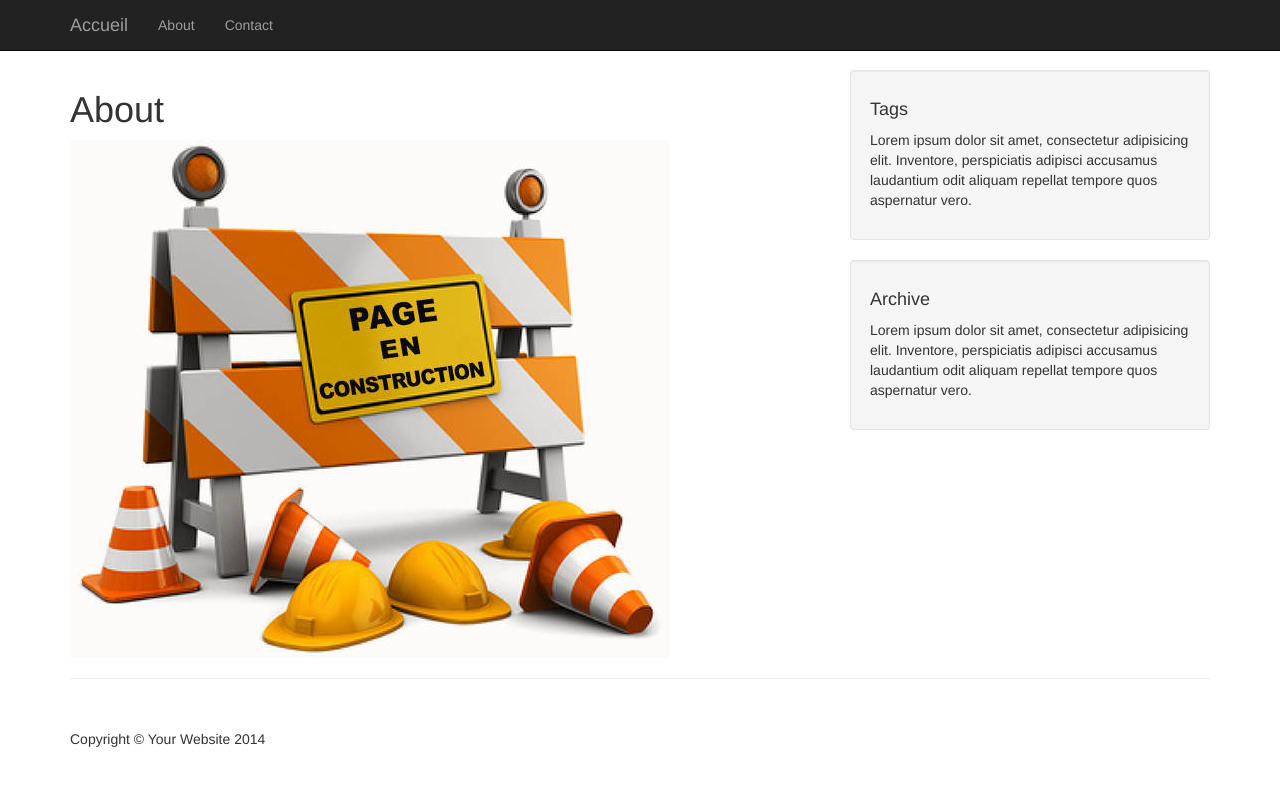
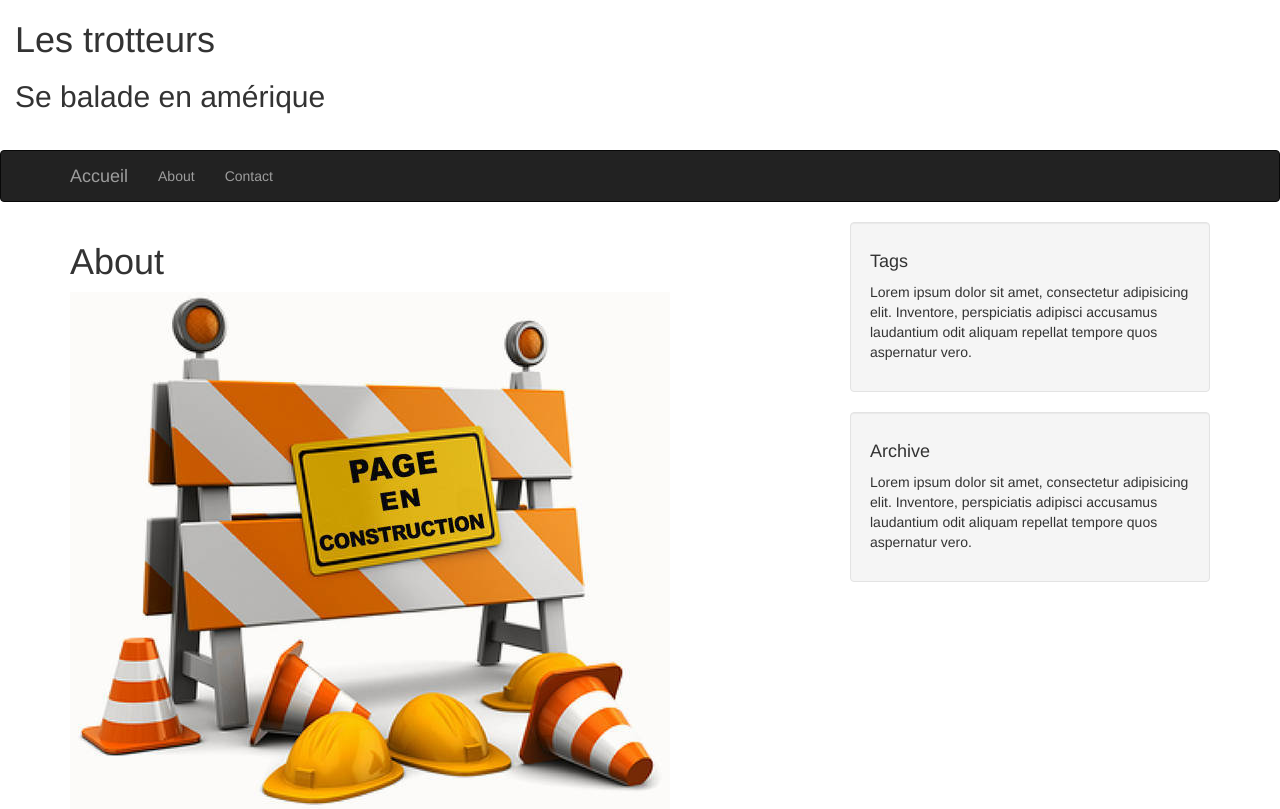
Before and after one commit to amandine-djelassi/website_project, a Django app: template trotteurs/blog/templates/blog/about.html in a window 1280 px wide. Shown: the top 809 px of the page. Before the commit the page ends 747 px from the top, so only its background shows below. Run offline with Django 3.2, Linux system fonts and the light colour scheme; the template is opened without the code that fills it, so the values that code supplies are empty; some libraries are stand-ins or nearby versions.

Commit message:
Navigation bar fixed on the top after scroll

```diff
--- a/trotteurs/blog/static/blog/css/blog-home.css
+++ b/trotteurs/blog/static/blog/css/blog-home.css
@@ -11,3 +11,17 @@ body {
 footer {
     margin: 50px 0;
 }
+
+.affix {
+  top: 0;
+  width: 100%;
+}
+
+.affix-top {
+  width: 100%;
+}
+
+.affix-bottom {
+  position: absolute;
+  width: 100%;
+}
--- a/trotteurs/blog/templates/blog/header.html
+++ b/trotteurs/blog/templates/blog/header.html
@@ -1,5 +1,11 @@
+
+<div class="container-fluid" style="height:150px;">
+  <h1>Les trotteurs</h1>
+	<h2>Se balade en amérique</h2>
+</div>
+
 <!-- Navigation -->
-<nav class="navbar navbar-inverse navbar-fixed-top" role="navigation">
+<nav class="navbar navbar-inverse" data-spy="affix" data-offset-top="150">
     <div class="container">
         <!-- Brand and toggle get grouped for better mobile display -->
         <div class="navbar-header">
--- a/trotteurs/blog/templates/blog/skeleton.html
+++ b/trotteurs/blog/templates/blog/skeleton.html
@@ -12,18 +12,32 @@
 
         <title>Blog Home - Start Bootstrap Template</title>
 
-        <!-- Bootstrap Core CSS -->
-        <link href="{% static 'blog/css/bootstrap.min.css' %}" rel="stylesheet">
-
-        <!-- Custom CSS -->
-        <link href="{% static 'blog/css/blog-home.css' %}" rel="stylesheet">
-
         <!-- HTML5 Shim and Respond.js IE8 support of HTML5 elements and media queries -->
         <!-- WARNING: Respond.js doesn't work if you view the page via file:// -->
         <!--[if lt IE 9]>
         <script src="https://oss.maxcdn.com/libs/html5shiv/3.7.0/html5shiv.js"></script>
         <script src="https://oss.maxcdn.com/libs/respond.js/1.4.2/respond.min.js"></script>
         <![endif]-->
+
+        <link rel="stylesheet" href="https://maxcdn.bootstrapcdn.com/bootstrap/3.3.7/css/bootstrap.min.css">
+        <script src="https://ajax.googleapis.com/ajax/libs/jquery/3.1.1/jquery.min.js"></script>
+        <script src="https://maxcdn.bootstrapcdn.com/bootstrap/3.3.7/js/bootstrap.min.js"></script>
+
+        <style>
+          /* Note: Try to remove the following lines to see the effect of CSS positioning */
+          .affix {
+              top: 0;
+              width: 100%;
+          }
+
+          .affix + .container-fluid {
+              padding-top: 70px;
+          }
+
+          .navbar{
+            z-index: 9999;
+          }
+        </style>
 
     </head>
 
@@ -60,13 +74,6 @@
             {% endblock %}
 
         </div>
-
-        <!-- jQuery -->
-        <script src="js/jquery.js"></script>
-
-        <!-- Bootstrap Core JavaScript -->
-        <script src="js/bootstrap.min.js"></script>
-
     </body>
 
 </html>
```
Also changed, not shown: trotteurs/blog/static/blog/css/bootstrap.css, trotteurs/db.sqlite3.
